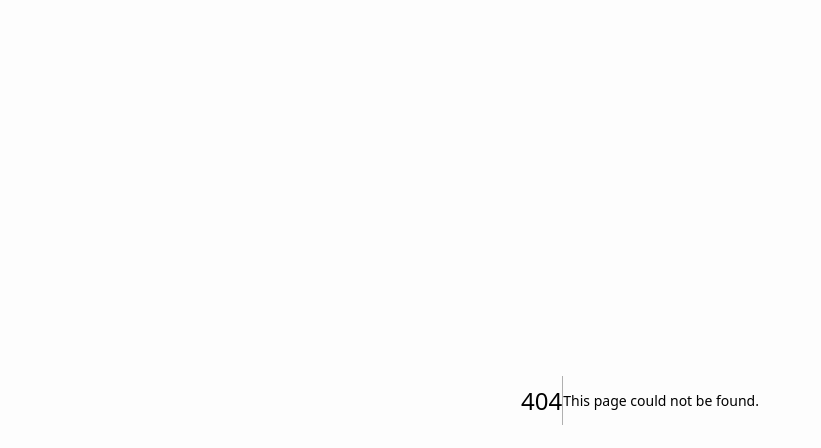
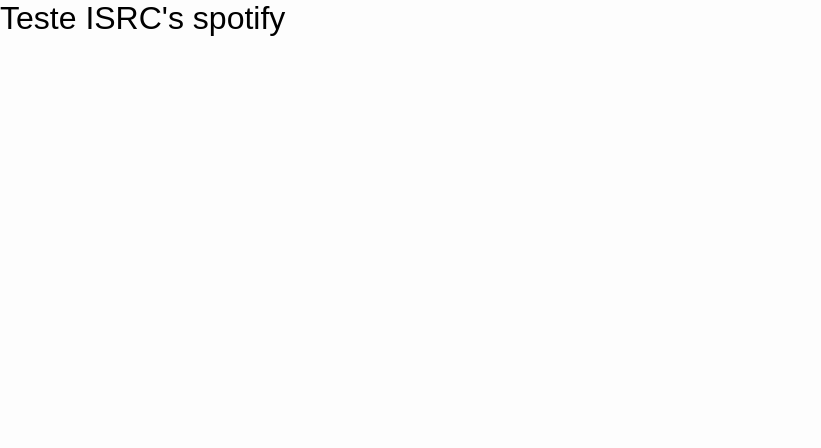
Before and after one commit to juliemoura/codext, a Next.js app: page /teste in a window 1280 px wide. Before the commit this address had no page. Shown: the top 448 px of the page, without its empty margins (0-821 px from the left). Built offline with nearby package versions, Linux system fonts and the light colour scheme.

Commit message:
feat: add isrc's spotify

```diff
--- /dev/null
+++ b/src/pages/teste.tsx
@@ -0,0 +1,17 @@
+import { ThemeProvider } from "styled-components";
+import { CodextTheme } from "@themes/CodextTheme";
+import { Primary } from "@components/buttons";
+import { Typography } from "@components/typography";
+import { Navbar } from "@components/navbar";
+import { AboutProduct } from "@sections/aboutProduct";
+import { Features } from "@sections/features";
+import { Accordion } from "@components/accordion";
+import { FiChevronDown } from "react-icons/fi";
+import { Questions } from "@sections/questions";
+import { Price } from "@sections/price";
+
+export default function Teste() {
+  return (
+    <h1>Teste ISRC's spotify</h1>
+  )
+}
```
